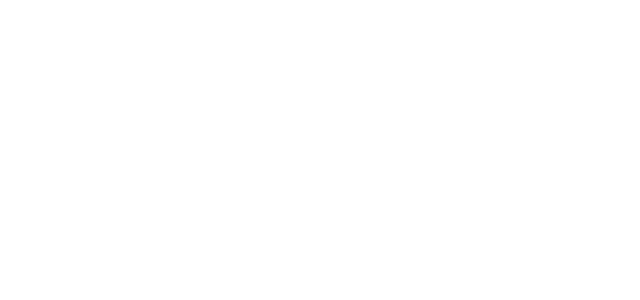
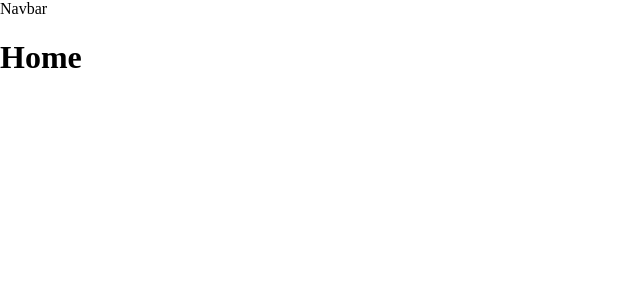
Before and after one commit to warderer/intro-react-g39a, a React (Vite) app in the folder 05-poke-bootstrap/: page / in a window 1280 px wide. Shown: the top 300 px of the page, without its empty margins (0-640 px from the left). Built offline with nearby package versions, Linux system fonts and the light colour scheme.

Commit message:
✨ Add Navbar and Home basic component

```diff
--- a/05-poke-bootstrap/src/App.jsx
+++ b/05-poke-bootstrap/src/App.jsx
@@ -1,10 +1,12 @@
+import Navbar from './components/Navbar'
+import Home from './pages/Home'
 import './App.css'
 
-function App() {
-
+function App () {
   return (
     <>
-
+      <Navbar />
+      <Home />
     </>
   )
 }
--- /dev/null
+++ b/05-poke-bootstrap/src/components/Navbar.jsx
@@ -0,0 +1,6 @@
+const Navbar = () => {
+  return (
+    <div>Navbar</div>
+  )
+}
+export default Navbar
--- /dev/null
+++ b/05-poke-bootstrap/src/pages/Home.jsx
@@ -0,0 +1,6 @@
+const Home = () => {
+  return (
+    <h1>Home</h1>
+  )
+}
+export default Home
```
